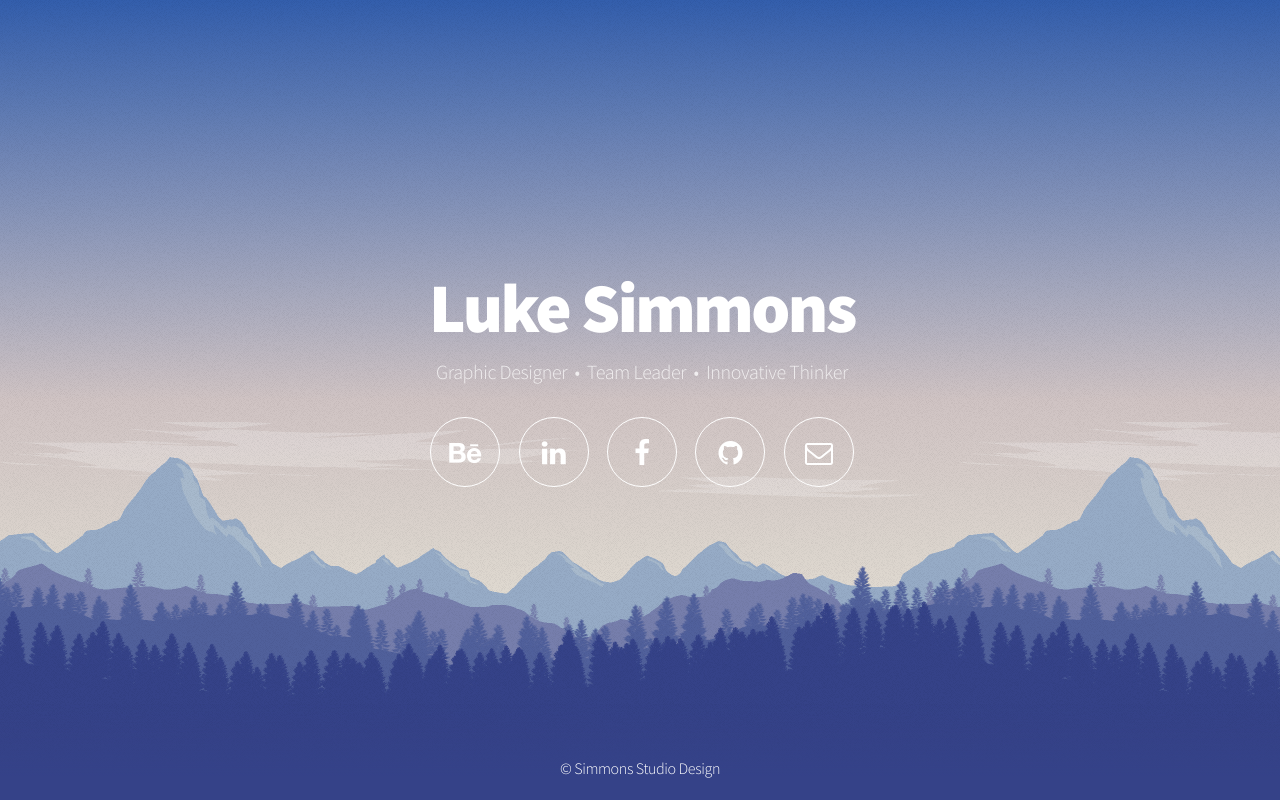
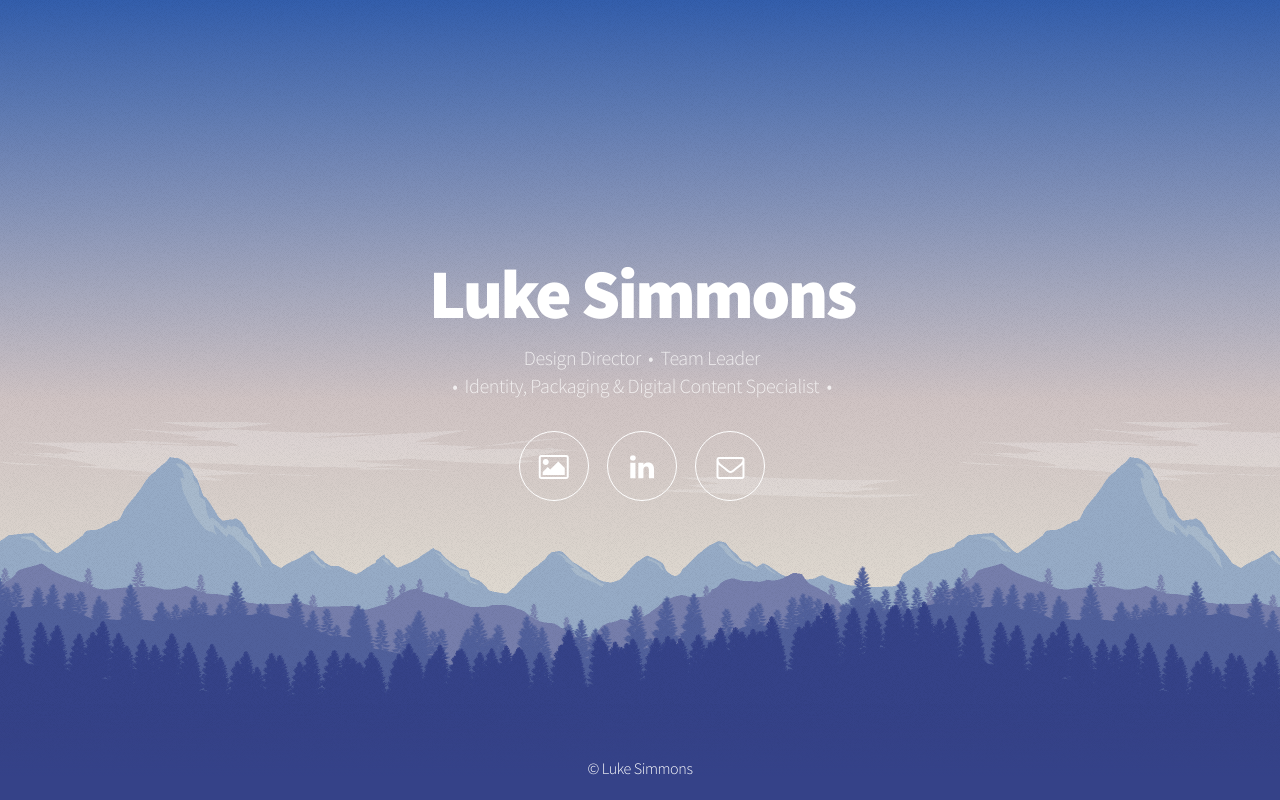
Before and after one commit to lukensimmons/lukensimmons.github.io, a plain HTML site: page index.html in a window 1280 px wide. Drawn offline with Linux system fonts and the light colour scheme.

Commit message:
Update index.html

```diff
--- a/index.html
+++ b/index.html
@@ -1,20 +1,20 @@
 <!DOCTYPE HTML>
 <html>
 	<head>
-		<title>Luke Simmons | Graphic Designer</title>
+		<title>Luke Simmons | Designer</title>
 		<meta charset="utf-8" />
 		<meta name="viewport" content="width=device-width, initial-scale=1" />
 		<!--[if lte IE 8]><script src="assets/js/ie/html5shiv.js"></script><![endif]-->
 		<link rel="stylesheet" href="assets/css/main.css" />
 		<!--[if lte IE 8]><link rel="stylesheet" href="assets/css/ie8.css" /><![endif]-->
 		<!--[if lte IE 9]><link rel="stylesheet" href="assets/css/ie9.css" /><![endif]-->
-        <meta name="keywords" content="graphic design, design, designer, business cards, logo, branding, corporate, local, regional, printing, press, shepparton, digital, marketing, websites"/>
-        <meta name="description" content="Simmons Studio your local design studio. We specialise in strategic marketing, business branding, logo design, graphic design, web design, print design and digital media in North East Victoria."/>
-        <meta property="og:title" content="Luke Simmons | Web"/>
+        <meta name="keywords" content="design director, design manaager, creative services manager, graphic design, design, designer, business cards, logo, branding, corporate, local, regional, printing, press, shepparton, digital, marketing, websites"/>
+        <meta name="description" content="Luke Simmons your local design studio. We specialise in strategic marketing, business branding, logo design, graphic design, web design, print design and digital media in North East Victoria."/>
+        <meta property="og:title" content="Luke Simmons | Designer"/>
         <meta property="og:type" content="website"/>
         <meta property="og:url" content="https://lukensimmons.github.io/"/>
         <meta property="og:image" content=""/>
-        <meta property="og:site_name" content="Luke Simmons | Graphic Designer"/>
+        <meta property="og:site_name" content="Luke Simmons | Designer"/>
         <meta property="fb:admins" content="luke.simmons"/>
         <meta property="og:description" content="Simmons Studio your local design studio. We specialise in strategic marketing, business branding, logo design, graphic design, web design, print design and digital media in North East Victoria."/>
     </head>
@@ -32,21 +32,23 @@
 				<!-- Header -->
 					<header id="header">
 						<h1>Luke Simmons</h1>
-						<p>Graphic Designer &nbsp;&bull;&nbsp; Team Leader &nbsp;&bull;&nbsp; Innovative Thinker</p>
+						<p>Design Director &nbsp;&bull;&nbsp; Team Leader</br>&bull;&nbsp; Identity, Packaging & Digital Content Specialist &nbsp;&bull;</p>
 						<nav>
 							<ul>
-								<li><a href="https://behance.net/lukensimmons/" class="icon fa-behance"><span class="label">Behance Portfolio</span></a></li>
-								<li><a href="https://linkedin.com/in/luke-n-simmons/" class="icon fa-linkedin"><span class="label">LinkedIn Profile</span></a></li>
-								<li><a href="https://www.facebook.com/simmonsstudiodesign/" class="icon fa-facebook"><span class="label">Facebook Page</span></a></li>
-								<li><a href="http://lukensimmons.github.io" class="icon fa-github"><span class="label">Github</span></a></li>
+								<li><a href="https://behance.net/lukensimmons/" class="icon fa-photo" target="_blank"><span class="label">Portfolio</span></a></li>
+								<li><a href="https://linkedin.com/in/luke-n-simmons/" class="icon fa-linkedin" target="_blank"><span class="label">LinkedIn Profile</span></a></li>
 								<li><a href="mailto:lukensimmons@gmail.com?subject=Website Link&body=Hi Luke, " class="icon fa-envelope-o"><span class="label">Email</span></a></li>
+								<!--<li><a href="http://lukensimmons.github.io" class="icon fa-github" target="_blank"><span class="label">Github</span></a></li>-->
 							</ul>
 						</nav>
 					</header>
-
+				<!-- Content -->
+					<div>Left brain and right brain unite!  I’m a creative who loves working to make sure a design is not just a pretty picture, but carries the brand message through intuitive direction, careful choices of movement, composition, colour and typography.
+					</br>
+					Trained as a graphic designer and experienced as a technical designer for digital and printed content, I bridge the gap between marketing and production. Leading teams to simplify design tasks through problem-solving techniques, like finding the right piece of the puzzle. The product designer in me strives for the ‘less is more’ mentality, but the branding designer in me ensures that every design has personality and soul.</div>
 				<!-- Footer -->
 				<footer id="footer">
-					<span class="copyright">&copy; Simmons Studio Design</span>
+					<span class="copyright">&copy; Luke Simmons</span>
 				</footer>
 			</div>
 		</div>
```
